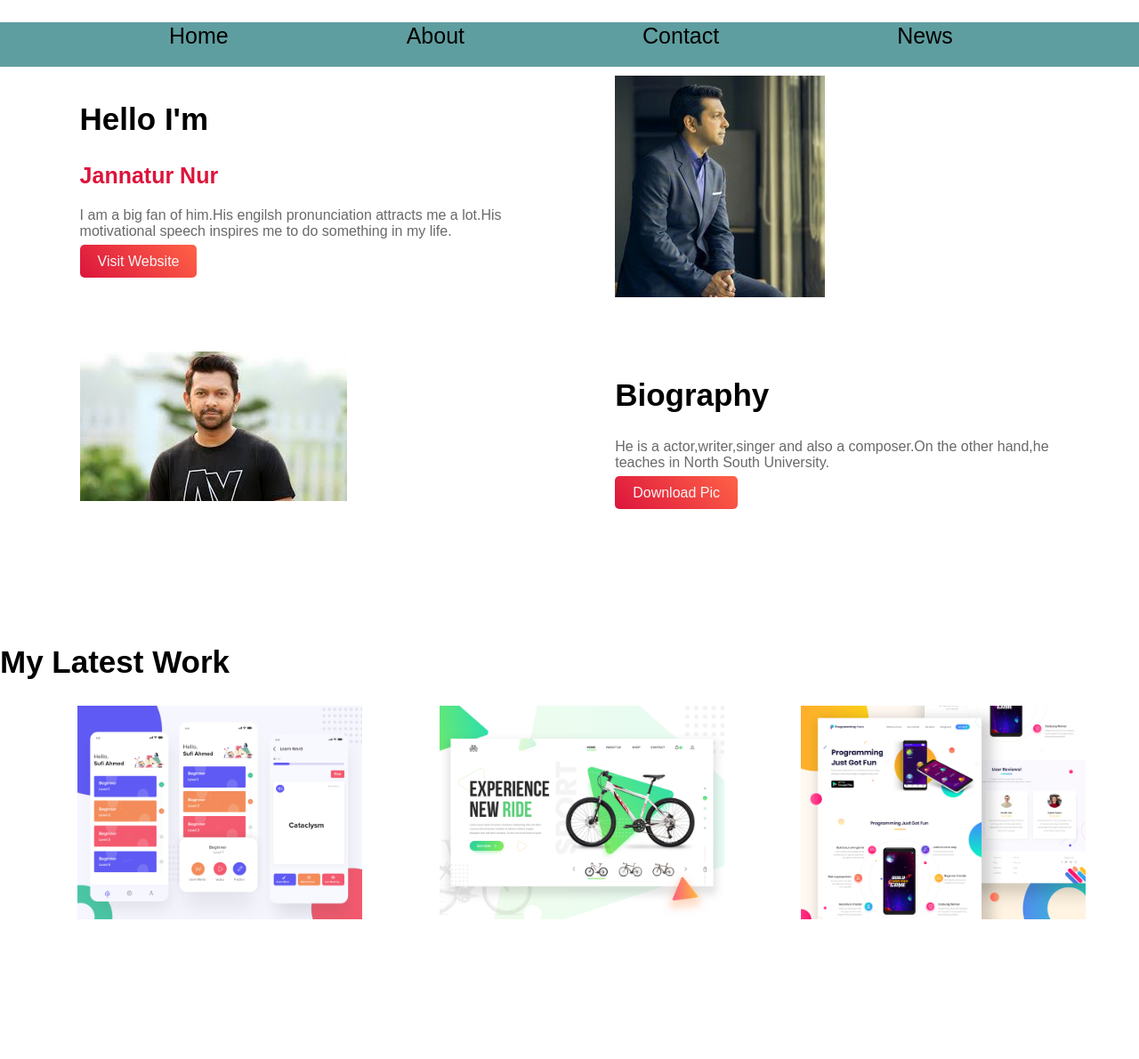
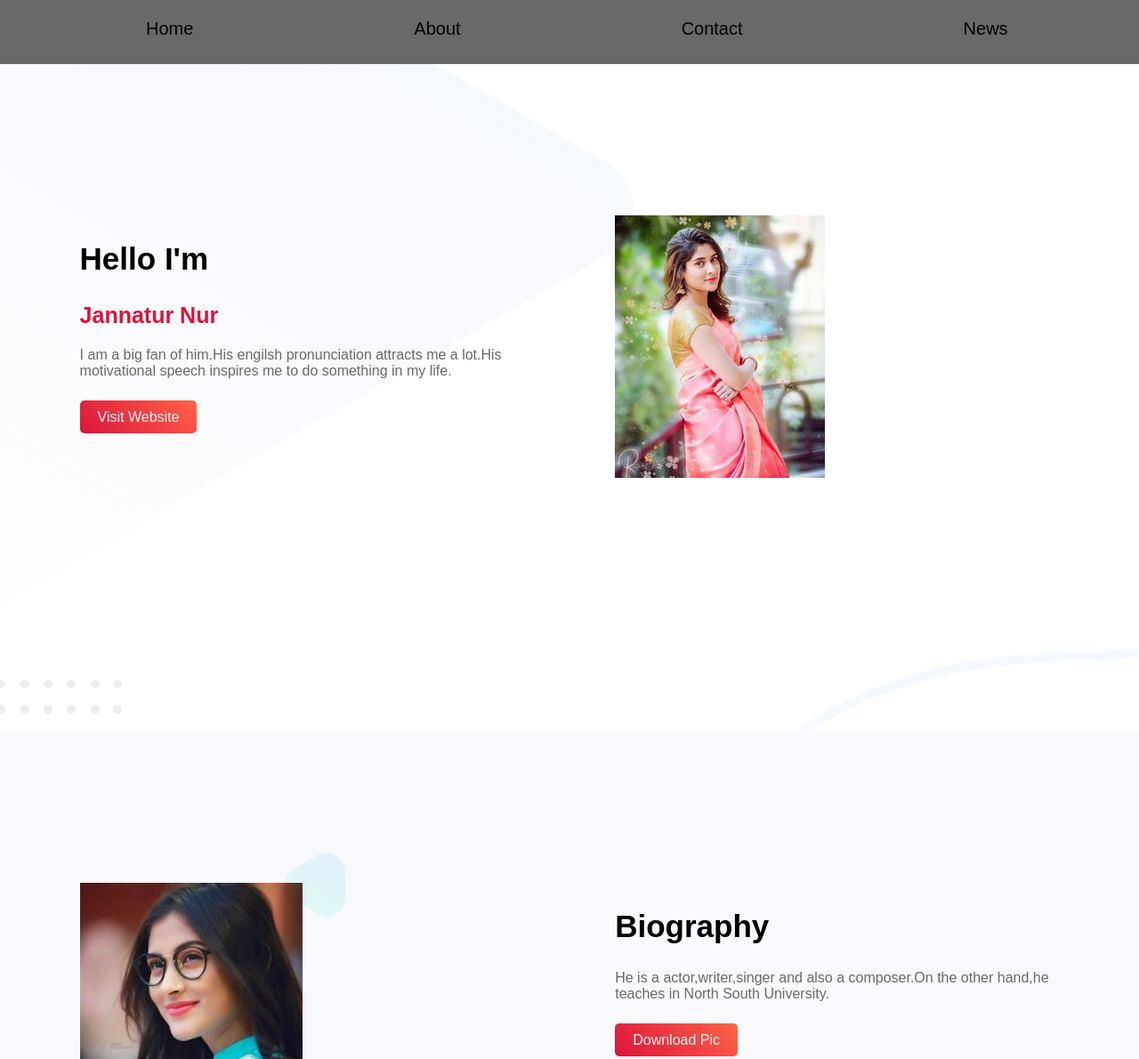
Before and after one commit to JannaturPwebsite/website1, a plain HTML site: page index.html in a window 1280 px wide. Shown: the top 1190 px of the page at 89% size. Before the commit the page ends 1037 px from the top, so only its background shows below. Drawn offline with Linux system fonts and the light colour scheme.

Commit message:
adding all

```diff
--- a/index.html
+++ b/index.html
@@ -9,36 +9,36 @@
 </head>
 <body>
     <nav >
-        <ul>
+        <ul >
             <li><a href=""></a>Home</li>
             <li><a href=""></a>About</li>
             <li><a href=""></a>Contact</li>
             <li><a href=""></a>News</li>
         </ul>
     </nav>
-    <section>
+    <section class="header">
         <div class="half-width">
             <h1>Hello I'm </h1>
             <h2>Jannatur Nur</h2>
-            <p>I am a big fan of him.His engilsh pronunciation attracts me a lot.His motivational speech inspires me to do something in my life.</p>
-            <a class="link-button" target="-blank" href="">Visit Website</a>
+            <p>I am a big fan of him.His engilsh pronunciation attracts me a lot.His motivational speech inspires me to do something in my life.</p><br>
+            <a class="link-button" target="-blank" href="https://www.youtube.com/watch?v=4nSAFYOhxi4">Visit Website</a>
         </div>
         <div class="half-width">
-            <img src="images/pic1/pic 1.jpg" alt="">
+            <img src="images/pic 3/pic 3.jpg" alt="">
         </div>
     </section>
-    <section>
+    <section class="biography">
         <div class="half-width">
-            <img src="images/pic2/pic 2.jpg" alt="">
+            <img src="images/pic 4/pic 4.jpg" alt="">
         </div>
         <div class="half-width">
             <h1>Biography</h1>
-            <p>He is a actor,writer,singer and also a composer.On the other hand,he teaches in North South University.</p>
-            <a class="link-button" target="-blank" href="">Download Pic</a>
+            <p>He is a actor,writer,singer and also a composer.On the other hand,he teaches in North South University.</p><br>
+            <a class="link-button" target="-blank" href="https://www.google.com/search?q=mehjabin+photos&oq=mehjabin+photos&aqs=chrome..69i57.7500j0j7&sourceid=chrome&ie=UTF-8">Download Pic</a>
         </div>
     </section>
-    <section>
-        <h1> <span class="align">My Latest Work</span></h1>
+    <section class="latest-work">
+        <h1 class="adjust">My Latest Work</h1><br>
         <div class="third-width">
             <img src="images/latest-work/work-1.png" alt="">
         </div>
@@ -49,5 +49,16 @@
             <img src="images/latest-work/work-3.jpg" alt="">
         </div>
     </section>
+    <div class="adjust">
+        <h1 >What Client are say</h1><br>
+        <h4>Bruce Moggy</h4>
+        <h6>Founder & CEO Alies</h6><br>
+        <p>I'll try my best if you need to know something at any topic.Stay with us.</p>
+    </div>
+    <div class="spread">
+        <p>Leave me a message</p>
+        <h3>jannaturnur919@gmail.com</h3>
+    </div>
+    <footer >Jannatur Nur initiative,© 2021 All rights Reserved.</footer>
 </body>
 </html>
--- a/style.css
+++ b/style.css
@@ -1,15 +1,19 @@
 body{
-    margin: 0px;
+    margin: 0;
     font-family:sans-serif;
 }
 section{
-    height: 300px;
-    padding-bottom:10px;
+    height: 500px;
+    padding-bottom:100px;
+    padding-top: 150px;
+}
+ul{
+    margin: 0px;
 }
 nav li{
     list-style: none;
     float: left;
-    padding:0px 50px 0px 150px;
+    padding: 0% 10%;
 }
 nav a{
     text-decoration: none;
@@ -17,9 +21,10 @@ nav a{
 }
 nav{
     height:50px;
-    background-color: cadetblue;
-    font-size: 25px;
-    line-height:30px ;
+    background-color:dimgray;
+    font-size: 20px;
+    line-height:20px ;
+    padding-top:22px;
 }
 h1{
     font-size: 35px;
@@ -43,17 +48,44 @@ p{
     width:40%;
     margin-left: 5%;
     padding-left: 2%;
-    margin-top: 10px;
+    margin-top: 20px;
 }
-.align{
+.adjust{
     text-align:center;
+    color:purple;
+    padding-bottom:30px;
+}
+.header{
+    background-image: url(images/header-bg.png);
+}
+.biography{
+    background-image: url(images/biography-bg.png);
+}
+.latest-work{
+    background-image: url(images/latest-work-bg.png);
 }
 .third-width{
     float: left;
-    width: 25%;
-    margin-left:6%;
-    padding-left:10px;
+    width: 22%;
+    margin-left:5%;
+    padding-left:4%;
 }
 .third-width img{
     width:100% ;
 }
+h4,h6{
+    color: dimgrey;
+}
+.spread{
+    height: 100px;
+    width:450px;
+    margin: 30px 350px;
+    background-color: rgb(167, 182, 192);
+    text-align: center;
+    padding: 50px;
+    border-radius: 5px;
+}
+footer{
+    text-align: center;
+    color: crimson;
+}
```
Also changed, not shown: images/pic 3/pic 3.jpg (added), images/pic 4/pic 4.jpg (added), images/pic1/pic 1.jpg (deleted), images/pic2/pic 2.jpg (deleted).
